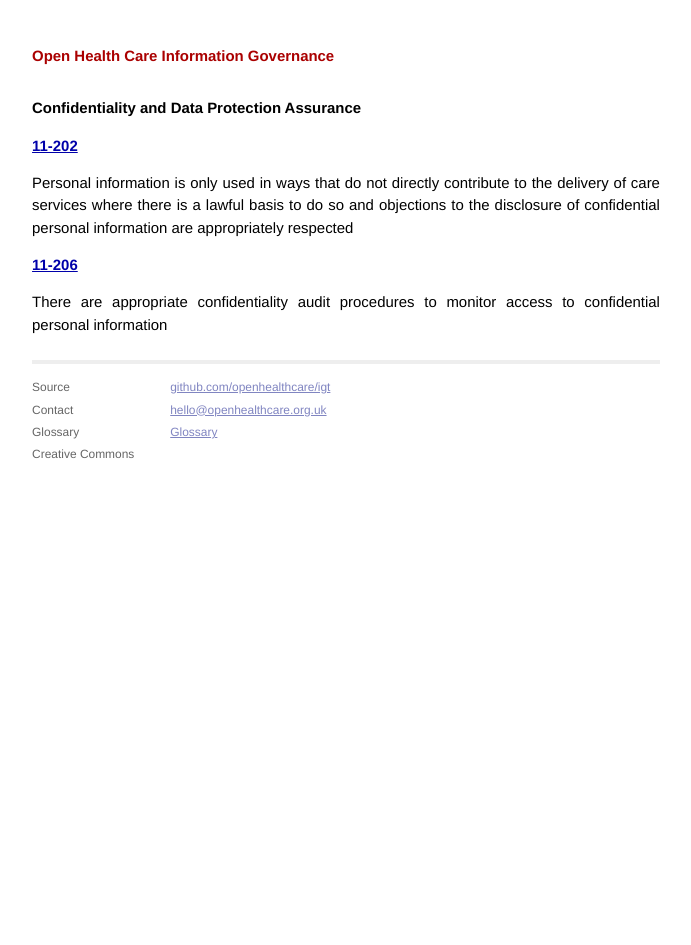
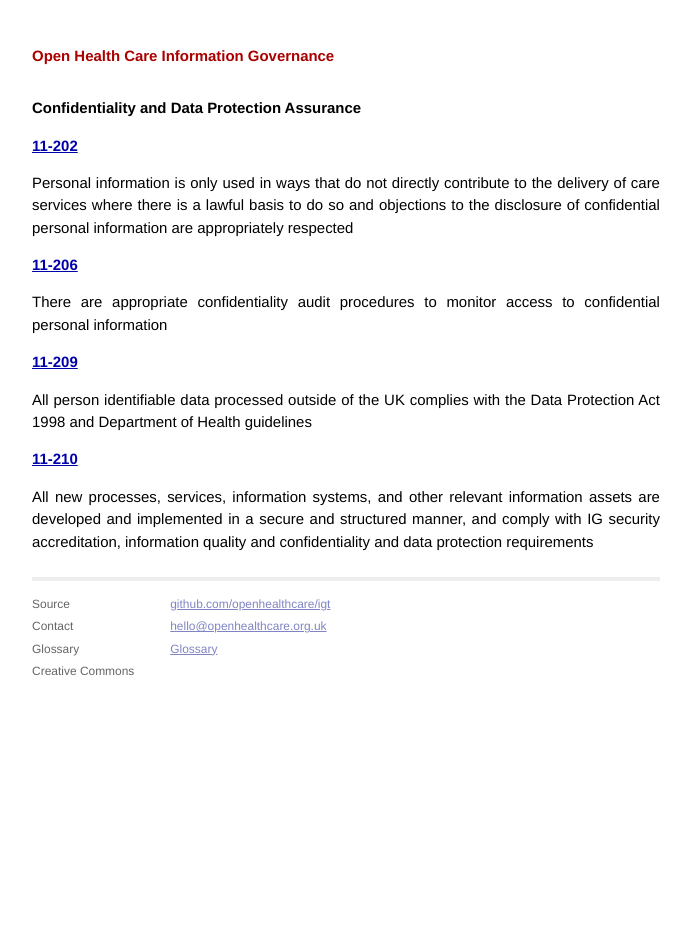
Before and after one commit to openhealthcare/igt, a Jekyll site: the page built from confidentiality.data.protection/index.html, in a window 1280 px wide. Shown: the whole page, without its empty margins (294-985 px from the left). Built offline with Jekyll 4.4.1, drawn with Linux system fonts in a browser that asks for light colours; Markdown is read by kramdown in place of the engine named in the settings.

Commit message:
Upto: 11-210

```diff
--- a/confidentiality.data.protection/index.html
+++ b/confidentiality.data.protection/index.html
@@ -23,3 +23,27 @@
   audit procedures to monitor access to
   confidential personal information
 </p>
+
+
+<h2>
+  <a href="/confidentiality.data.protection/11-209">11-209</a>
+</h2>
+<p>
+  All person identifiable data processed
+  outside of the UK complies with the Data
+  Protection Act 1998 and Department of
+  Health guidelines
+</p>
+
+<h2>
+  <a href="/confidentiality.data.protection/11-210">11-210</a>
+</h2>
+<p>
+  All new processes, services, information
+  systems, and other relevant information
+  assets are developed and implemented
+  in a secure and structured manner, and
+  comply with IG security accreditation,
+  information quality and confidentiality
+  and data protection requirements
+</p>
```
Also changed, not shown: _layouts/statement.html (added, +7 -0 lines), confidentiality.data.protection/11-209/index.html (added, +70 -0 lines), confidentiality.data.protection/11-210/index.html (added, +94 -0 lines), jobs/information.governance.lead.md (+3 -0 lines), meetings/initial.md (+1 -0 lines), statements/information.flow.md (added, +8 -0 lines).
